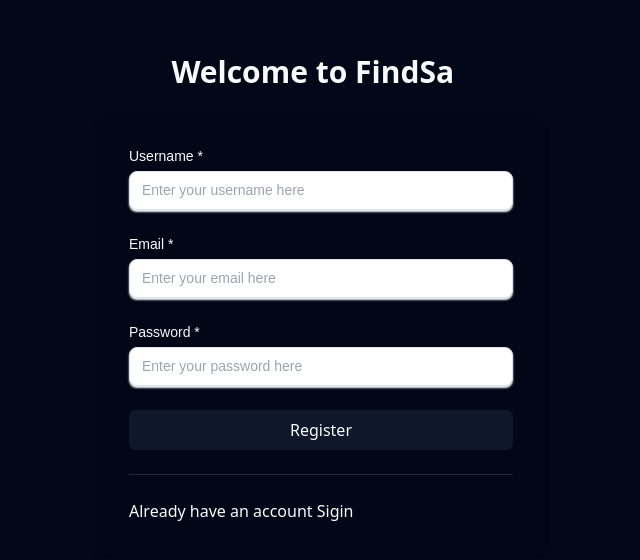
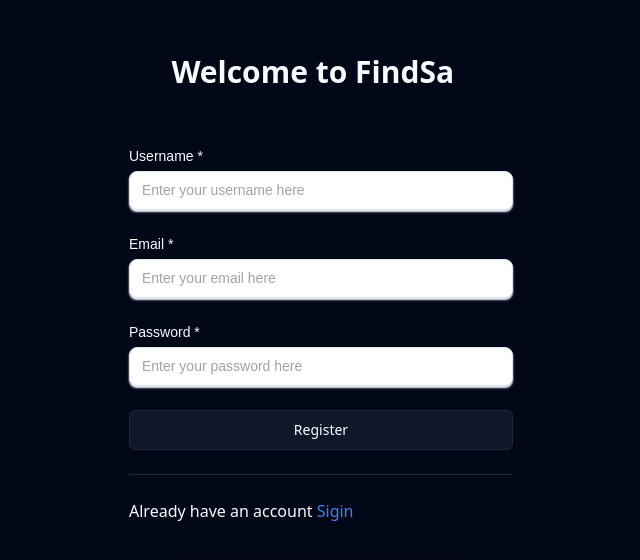
Before and after one commit to pious2847/FindSafe-Frontend, a React (Vite) app: page /signup in a window 1280 px wide. Shown: the part 120-680 px from the top of the page, without its empty margins (319-959 px from the left). Built offline with nearby package versions, Linux system fonts and the light colour scheme; the HTML template or start-up script is replaced by a standard one.

Commit message:
Changes to be committed: 	modified:   package-lock.json 	modified:   package.json 	modified:   src/views/auth/login.jsx 	modified:   src/views/auth/signup.jsx

```diff
--- a/package.json
+++ b/package.json
@@ -26,7 +26,7 @@
     "@radix-ui/react-label": "^2.1.0",
     "@radix-ui/react-navigation-menu": "^1.1.4",
     "@radix-ui/react-select": "^2.1.1",
-    "@radix-ui/react-slot": "^1.0.2",
+    "@radix-ui/react-slot": "^1.1.0",
     "@radix-ui/react-toast": "^1.1.5",
     "@react-google-maps/api": "^2.19.3",
     "@vis.gl/react-google-maps": "^1.1.0",
--- a/src/views/auth/login.jsx
+++ b/src/views/auth/login.jsx
@@ -3,7 +3,7 @@ import { FormControl, useFormControlContext } from "@mui/base/FormControl";
 import { Input, inputClasses } from "@mui/base/Input";
 import { styled } from "@mui/system";
 import clsx from "clsx";
-import { Button } from '@mui/base/Button';
+import { Button } from "@/components/ui/button"
 import TextAnimation from "@/components/animations/textanimation";
 import { Link, useNavigate } from 'react-router-dom';
 import Checkbox from '@mui/material/Checkbox';
@@ -219,7 +219,7 @@ const LoginPage = () => {
             </Link>
           </div>
           <Button
-            variant="contained"
+            variant="outline"
             className="w-[100%] bg-slate-900 p-2 rounded-md"
             onClick={handleSubmit}
             disabled={loading}
@@ -228,7 +228,7 @@ const LoginPage = () => {
           </Button>
           <br />
           <hr />
-          <p>Don’t have an account? <Link to='/signup'>Sign Up</Link></p>
+          <p>Don’t have an account? <Link to='/signup' className="text-blue-500">Sign Up</Link></p>
         </div>
       </div>
     </div>
--- a/src/views/auth/signup.jsx
+++ b/src/views/auth/signup.jsx
@@ -3,9 +3,10 @@ import { FormControl, useFormControlContext } from "@mui/base/FormControl";
 import { Input, inputClasses } from "@mui/base/Input";
 import { styled } from "@mui/system";
 import clsx from "clsx";
-import { Button } from '@mui/base/Button';
 import TextAnimation from "@/components/animations/textanimation";
 import { Link , useNavigate} from 'react-router-dom';
+import { Button } from "@/components/ui/button"
+
 
 const StyledInput = styled(Input)(
   ({ theme }) => `
@@ -174,7 +175,7 @@ const SignUpPage = () => {
       <br />
       <TextAnimation />
       <br />
-      <div className="formContainer max-w-md w-full bg-slate-950 rounded-lg shadow-md p-8">
+      <div className="formContainer max-w-md w-full  rounded-lg shadow-2xl p-8">
         <div className="flex flex-col gap-6">
           {errorMessage && (
             <div className="flex justify-between items-center bg-red-500 text-white p-2 rounded">
@@ -215,15 +216,15 @@ const SignUpPage = () => {
           </FormControl>
 
           <Button
-            variant="contained"
-            className="w-[100%] bg-slate-900 p-2 rounded-md"
+            variant="outline"
+            className="w-[100%] p-2  bg-slate-900 rounded-md"
             onClick={handleSubmit}
             disabled={loading}
           >
             {loading ? 'Loading...' : 'Register'}
           </Button>
           <hr />
-          <p>Already have an account <Link to='/login'>Sigin</Link></p>
+          <p>Already have an account <Link to='/login' className="text-blue-500" >Sigin</Link></p>
         </div>
       </div>
     </div>
```
Also changed, not shown: 1 other file (tests, documents, lock files or other folders).
